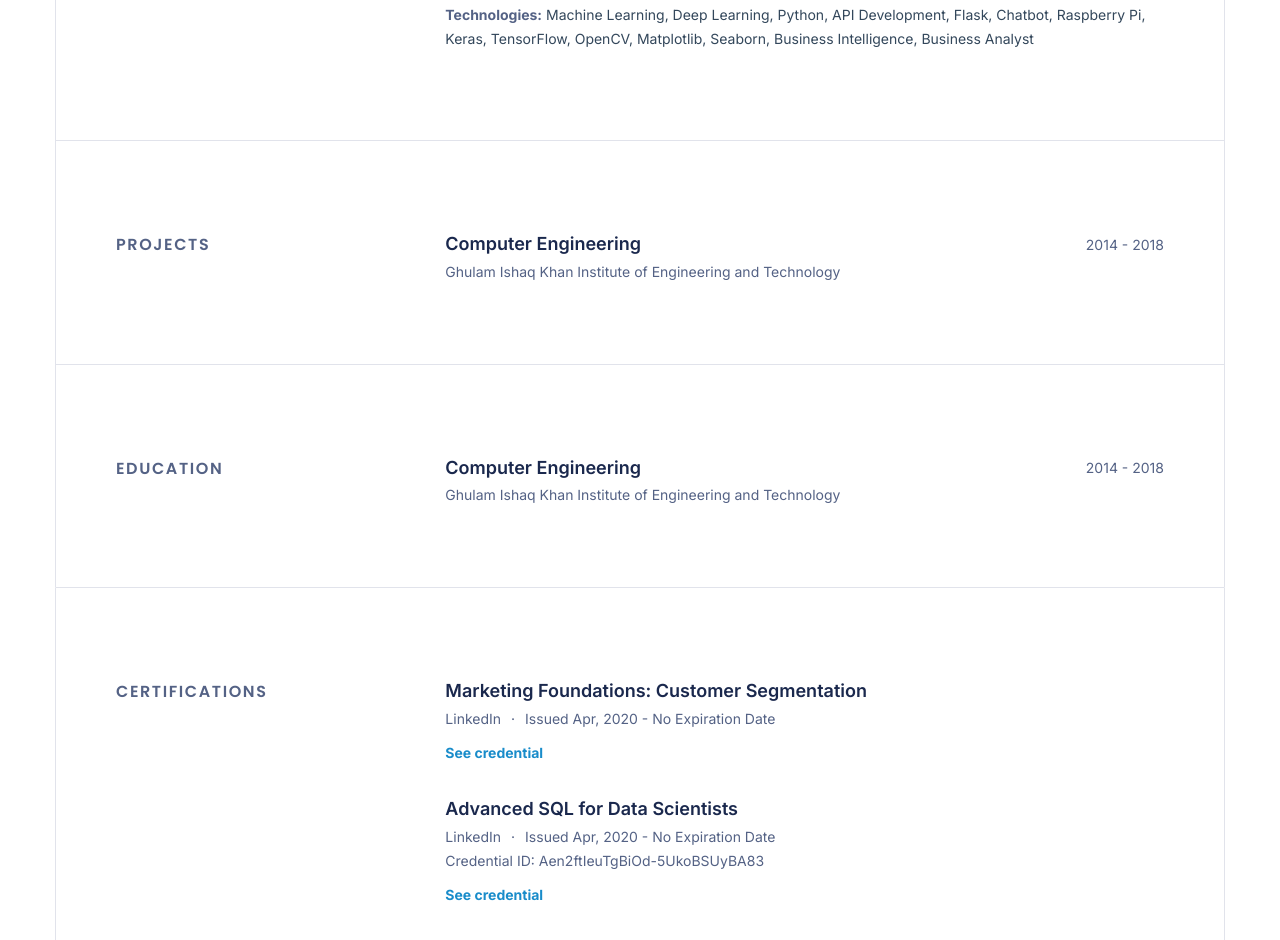
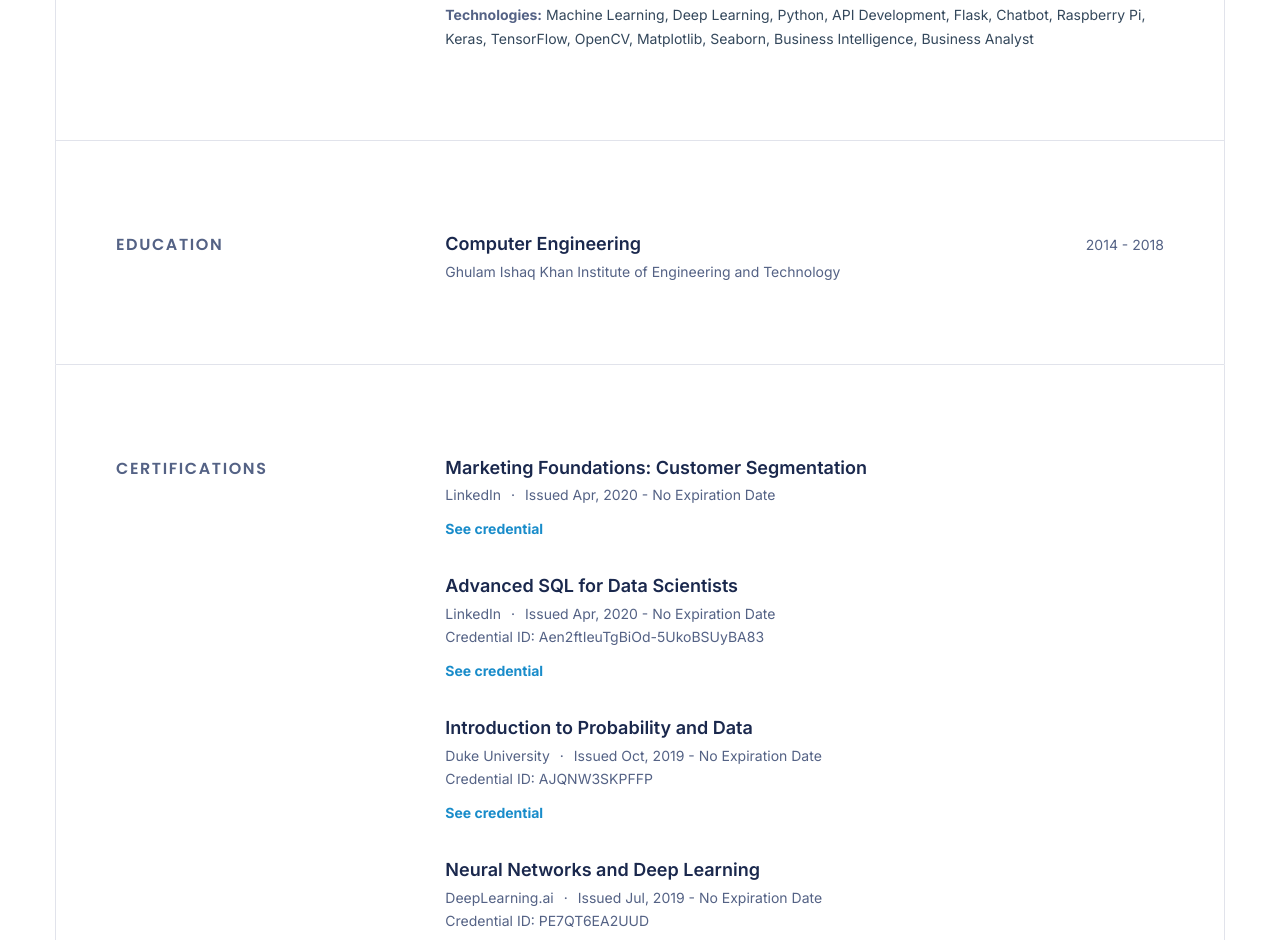
Before and after one commit to wyne1/cv, a plain HTML site: page index.html in a window 1280 px wide. Shown: the part 3305-4245 px from the top of the page. Drawn offline with Linux system fonts and the light colour scheme; a script that the page names is missing.

Commit message:
project div removed

```diff
--- a/index.html
+++ b/index.html
@@ -3843,24 +3843,6 @@
                 </div>
             </div>
         </div>
-
-        <div class="container border-bottom-radius" style="background-color:white;">
-            <div class="row user-details-wrap">
-                <div class="col-md-4 accomplishments padding-left">
-                    <h2 class="education-img">Projects</h2>
-                </div>
-                <div class="col-md-8 details-section">
-                    <div class="box">
-                        <div class="details">
-                            <div class="print-title"><span class="title">Computer Engineering</span></div>
-                            <div class="print-date"><span>2014 - 2018</span></div>
-                        </div>
-                        <span>Ghulam Ishaq Khan Institute of Engineering and Technology</span>
-                    </div>
-                </div>
-            </div>
-        </div>
-
         <div class="container border-bottom-radius" style="background-color:white;">
             <div class="row user-details-wrap">
                 <div class="col-md-4 accomplishments padding-left">
```
